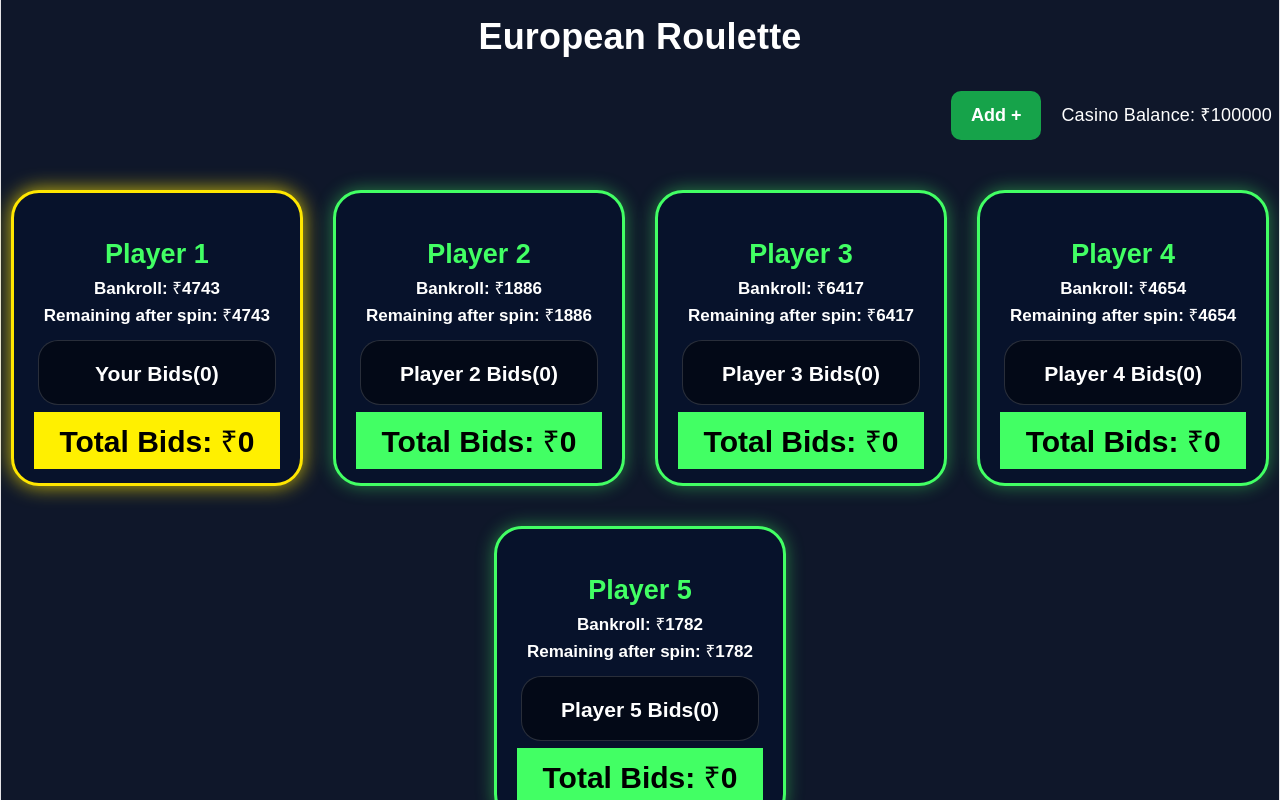
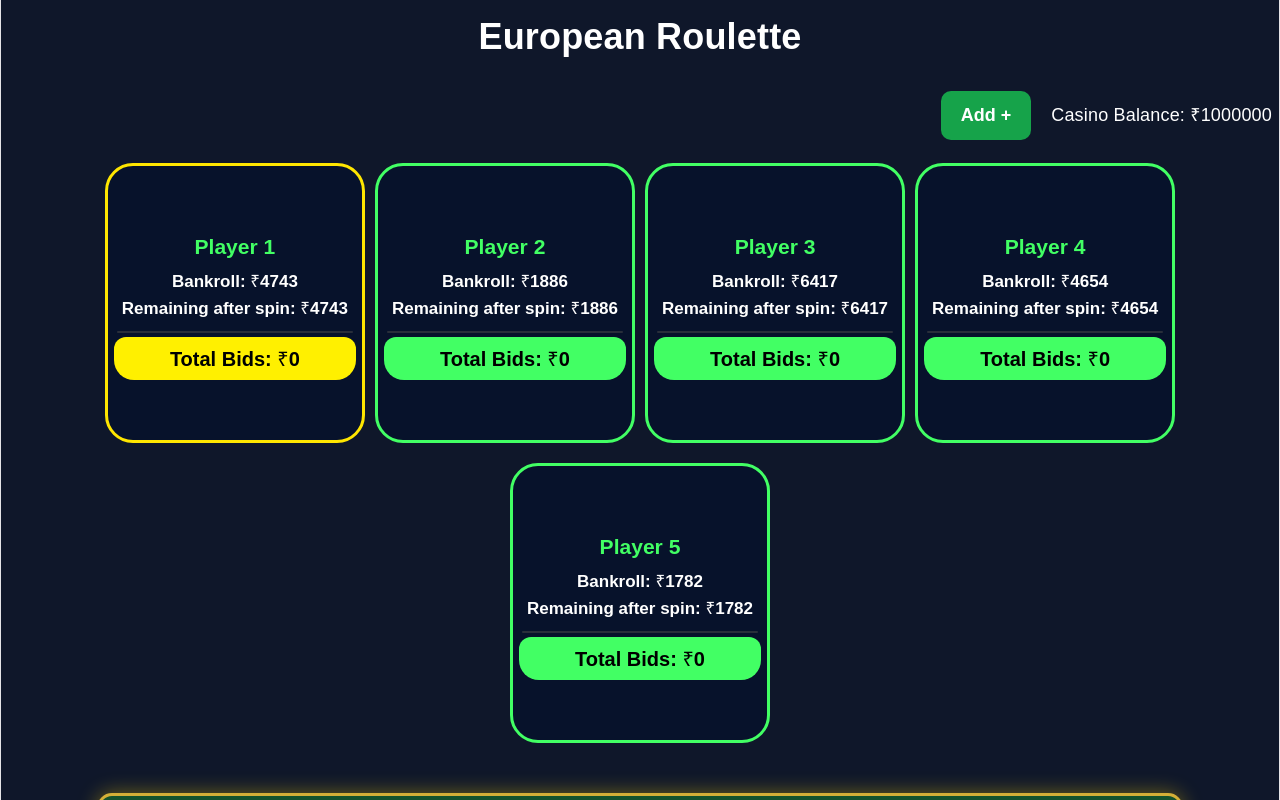
Before and after one commit to logicwise-suhani/European-Roulette, a React (Vite) app: page / in a window 1280 px wide. Both pictures are taken after typing "5" into the empty fields and a click on the button "Add Players +". Shown: the top 800 px of the page. Built offline with nearby package versions, Linux system fonts and the light colour scheme.

Commit message:
UI change of players and deselect

```diff
--- a/src/App.css
+++ b/src/App.css
@@ -152,26 +152,7 @@ button {
 }
 
 button:hover {
-    background: #22c55e;
     transform: scale(1.05);
-}
-
-.player-button {
-    display: flex;
-    justify-content: center;
-    align-items: center;
-    gap: 40px;
-    flex-wrap: wrap;
-}
-
-.total-players button {
-    background: #16a34a;
-    color: white;
-}
-
-.total-players .yellow {
-    background: yellow;
-    color: black;
 }
 
 .players input {
@@ -253,30 +234,55 @@ h2 {
 
 .player-cards {
     display: flex;
-    gap: 30px;
+    gap: 10px;
     justify-content: center;
     flex-wrap: wrap;
 }
 
+.player-cards button {
+    padding: 6px 6px;
+}
+
 .player-card {
     border-radius: 28px;
-    overflow: hidden;
+    overflow-y: auto;
+    overflow-x: hidden;
     border: 3px solid #42ff64;
     background: #07122b;
-    box-shadow: 0 0 18px rgba(66, 255, 100, 0.45);
-    transition: 0.3s ease;
+    height: 280px;
+    box-sizing: border-box;
+    position: relative;
+}
+
+.player-card::-webkit-scrollbar {
+    width: 6px;
+}
+
+.player-card::-webkit-scrollbar-track {
+    background: transparent;
+    border-radius: 28px;
+    margin: 18px 0;
+}
+
+.player-card::-webkit-scrollbar-thumb {
+    background: #42ff64;
+    border-radius: 999px;
+    border: 2px solid #07122b;
+}
+
+.player-card::-webkit-scrollbar-thumb:hover {
+    background: #6dff86;
 }
 
 .active-player {
     border: 3px solid #ffe600;
-    box-shadow: 0 0 20px rgba(255, 230, 0, 0.8);
 }
 
 .player-header {
     display: flex;
     justify-content: space-between;
     align-items: flex-start;
-    padding: 10px;
+    padding: 8px;
 }
 
 .player-info {
@@ -284,9 +290,10 @@ h2 {
     gap: 15px;
 }
 
-.player-info h2 {
+.player-info h3 {
     color: #42ff64;
-    margin-bottom: 6px;
+    margin-bottom: 10px;
+    margin-top: 0px;
 }
 
 .player-info p {
@@ -296,7 +303,7 @@ h2 {
 }
 
 .bid-container {
-    margin: 0 4px 7px;
+    margin: 0 3px 4px;
     border-radius: 20px;
     background: rgba(0, 0, 0, 0.45);
     border: 1px solid rgba(255, 255, 255, 0.15);
@@ -311,19 +318,21 @@ h2 {
     display: flex;
     justify-content: space-between;
     align-items: center;
-    margin-bottom: 14px;
+    padding: 2px;
 }
 
 .bid-left {
     display: flex;
-    gap: 8px;
+    gap: 6px;
     align-items: center;
+    padding: 8px;
+    flex-wrap: wrap;
 }
 
 .bet-chip {
     color: #ffe600;
     font-weight: bold;
-    font-size: 22px;
+    font-size: 18px;
 }
 
 .bet-text {
@@ -335,15 +344,16 @@ h2 {
     align-items: center;
     gap: 15px;
     color: white;
+    padding: 3px;
 }
 
 .cancel-btn {
     border: none;
     background: #ff2d2d;
     color: white;
-    padding: 4px 8px;
     border-radius: 10px;
     font-weight: bold;
+    font-size: 14px;
     cursor: pointer;
     transition: 0.2s;
 }
@@ -354,10 +364,14 @@ h2 {
 }
 
 .total-bid {
+    position: sticky;
+    bottom: 0;
     padding: 8px;
     text-align: center;
-    font-size: 30px;
+    font-size: 20px;
     font-weight: bold;
+    border-radius: 12px 12px 20px 20px;
+    z-index: 10;
 }
 
 .yellow-footer {
--- a/src/components/AddPlayers.jsx
+++ b/src/components/AddPlayers.jsx
@@ -63,29 +63,6 @@ function AddPlayers({
                 </div>
             )}
 
-            <br />
-            {/* {players.length > 1 && (
-                <div className="player-button"> */}
-            {/* {players.map((player, index) => (
-                        <div key={index} className="total-players">
-                            <button
-                                onClick={() => handlePlayer(index)}
-                                className={selectedPlayer === index ? "yellow" : "green"}
-                            >Player Number: {index + 1}
-
-                                {player.bets.length > 0 && (
-                                    <div className="player-chip">
-                                        {player.bets.map((bet, i) => (
-                                            <span key={i}>₹{bet.chip} </span>
-                                        ))}
-                                    </div>
-                                )}
-                            </button>
-
-                            <p>Bankroll {index + 1} : ₹{player.playerBalance}</p>
-                            <p>{`Remaining balance after spin: ₹${player.playerBalance - getTotalBetAmount(player.bets)}`}</p>
-                        </div>
-                    ))} */}
             <div className="players">
                 {players.length > 1 && (
                     <div className="player-cards">
@@ -103,7 +80,7 @@ function AddPlayers({
                                     <div className="player-header">
                                         <div className="player-info">
                                             <div>
-                                                <h2> Player {index + 1}</h2>
+                                                <h3> Player {index + 1}</h3>
                                                 <p> Bankroll: ₹{player.playerBalance}</p>
                                                 <p>Remaining after spin: ₹{remainingBalance}</p>
                                             </div>
@@ -111,13 +88,6 @@ function AddPlayers({
                                     </div>
 
                                     <div className="bid-container">
-                                        <h3>
-                                            {selectedPlayer === index
-                                                ? "Your Bids"
-                                                : `Player ${index + 1} Bids`}
-                                            ({player.bets.length})
-                                        </h3>
-
                                         {player.bets.map((bet) => (
                                             <div key={bet.id} className="bid-row">
                                                 <div className="bid-left">
@@ -125,15 +95,14 @@ function AddPlayers({
 
                                                     <span className="bet-text">
                                                         on{" "}
-                                                        {bet.type === "Single Bet"
-                                                            ? bet.number
-                                                            : bet.type}
+                                                        {bet.type === "Single Bet" ? bet.number : bet.type}
                                                     </span>
                                                 </div>
 
                                                 <div className="bid-right">
                                                     <button className="cancel-btn"
-                                                        onClick={() => {
+                                                        onClick={(e) => {
+                                                            e.stopPropagation();
                                                             setSelectedPlayer(index);
                                                             removeBet(bet.id)
                                                         }}
@@ -145,10 +114,7 @@ function AddPlayers({
                                     </div>
 
                                     <div
-                                        className={`total-bid ${selectedPlayer === index
-                                            ? "yellow-footer"
-                                            : "green-footer"
-                                            }`}
+                                        className={`total-bid ${selectedPlayer === index ? "yellow-footer" : "green-footer"}`}
                                     >  Total Bids: ₹{totalBet}
                                     </div>
                                 </button>
@@ -157,8 +123,6 @@ function AddPlayers({
                     </div>
                 )}
             </div>
-            {/* </div> */}
-            {/* )} */}
         </div>
     );
 }
--- a/src/components/Casino.jsx
+++ b/src/components/Casino.jsx
@@ -52,7 +52,7 @@ function Casino() {
 
     const [resultNumber, setResultNumber] = useState("");
     const [selectedPlayer, setSelectedPlayer] = useState(null);
-    const [casinoBalance, setCasinoBalance] = useState(100000);
+    const [casinoBalance, setCasinoBalance] = useState(1000000);
     const [players, setPlayers] = useState([{
         bets: [],
         selectedChip: null,
@@ -316,7 +316,7 @@ function Casino() {
         setResultTab("");
         setResultNumber("");
         setPreviewData(null);
-        setCasinoBalance(100000);
+        setCasinoBalance(1000000);
         setPlayers([{
             bets: [],
             selectedChip: null,
--- a/src/components/RouletteBoard.jsx
+++ b/src/components/RouletteBoard.jsx
@@ -195,7 +195,6 @@ function RouletteBoard({
                 }}
             />
 
-            <br />
             <div className="spin-win">
                 <div className="spin-clear">
                     <button onClick={spinWheel}>SPIN</button>
```
Also changed, not shown: 1 other file (tests, documents, lock files or other folders).
